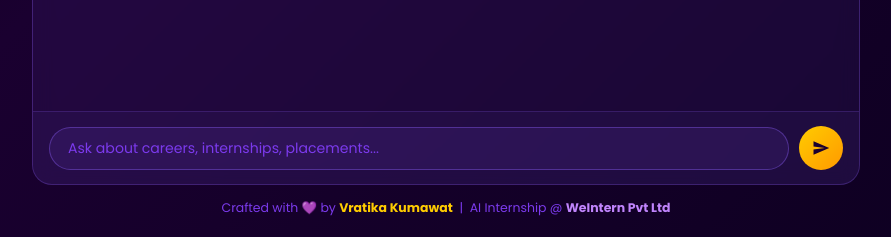
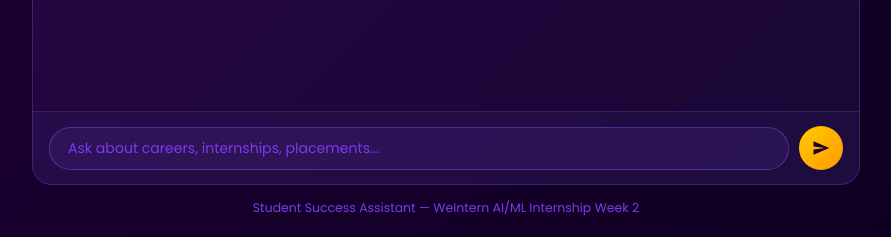
Before and after one commit to euphoricv7/weintern-ai-internship, a Flask app: page / in a window 1280 px wide. Shown: the part 618-855 px from the top of the page, without its empty margins (194-1085 px from the left). Run offline with Flask 3, Linux system fonts and the light colour scheme; parts of the project's set-up code (start-up, migrations or seed data) failed here and were passed over.

Commit message:
Stage remaining changes

```diff
--- a/Week-2-AI-Applications/Task-1-Student-Chatbot/templates/index.html
+++ b/Week-2-AI-Applications/Task-1-Student-Chatbot/templates/index.html
@@ -49,7 +49,7 @@
     </div>
 
     <div class="footer">
-      Crafted with 💜 by <span style="color: #ffcc00; font-weight: 700;">Vratika Kumawat</span> &nbsp;|&nbsp; AI Internship @ <span style="color: #c084fc; font-weight: 700;">WeIntern Pvt Ltd</span>
+      Student Success Assistant &mdash; WeIntern AI/ML Internship Week 2
     </div>
 
   </div>
```
Also changed, not shown: 1 other file.
